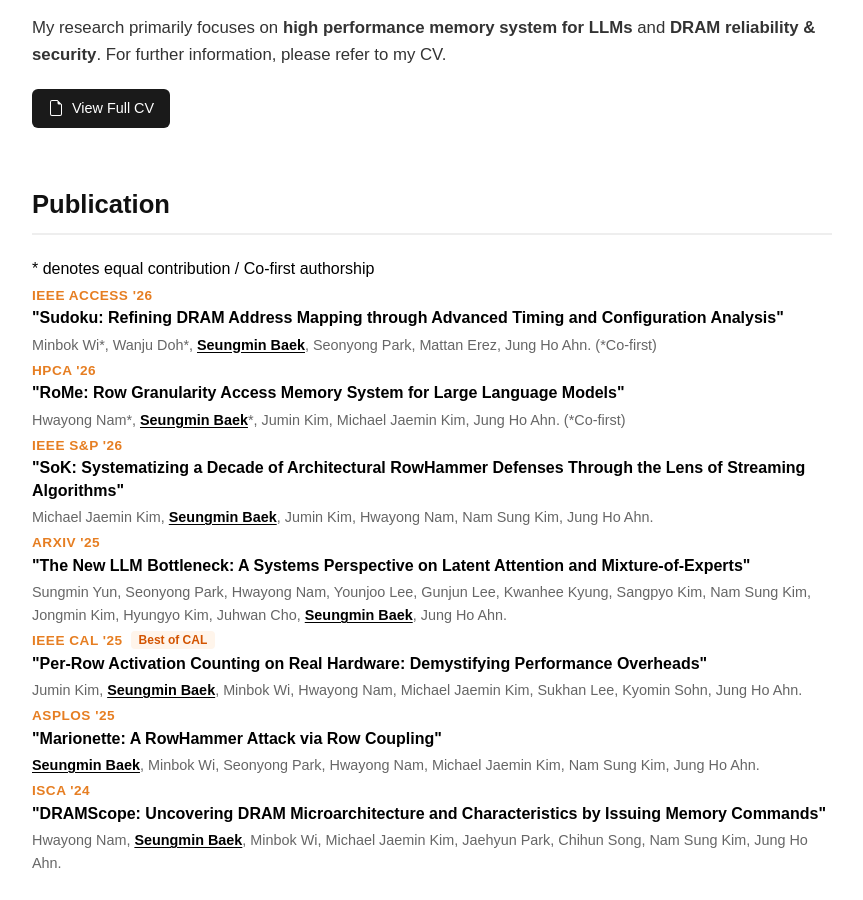
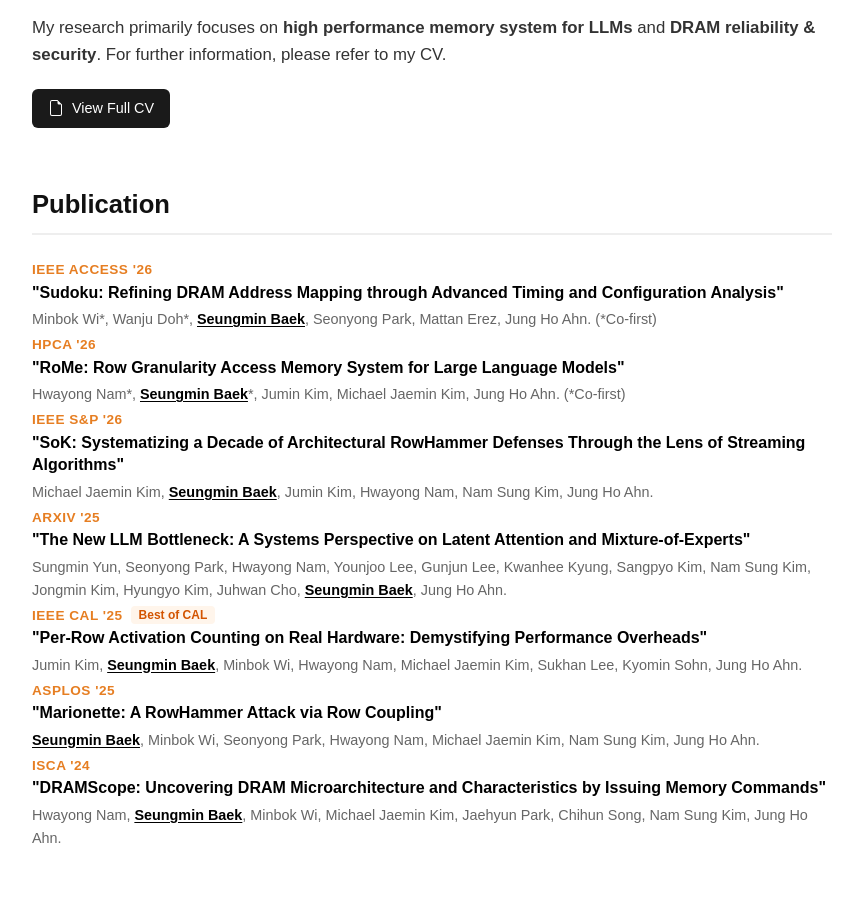
Before and after one commit to bsm1244/bsm1244.github.io, a Jekyll site: the page built from index.md, in a window 1280 px wide and 900 px high, scrolled down 596 px. Shown: the whole window, without its empty margins (208-1071 px from the left). Built offline with Jekyll 4.4.1, drawn with Linux system fonts in a browser that asks for light colours.

Commit message:
reconstruct

```diff
--- a/index.md
+++ b/index.md
@@ -188,10 +188,6 @@ title: Seungmin Baek
 
 ## Publication
 
-<div class="pub-legend">
-  * denotes equal contribution / Co-first authorship
-</div>
-
 <div class="pub-item">
   <span class="pub-venue">IEEE Access '26</span>
   <span class="pub-title">"Sudoku: Refining DRAM Address Mapping through Advanced Timing and Configuration Analysis"</span>
```
